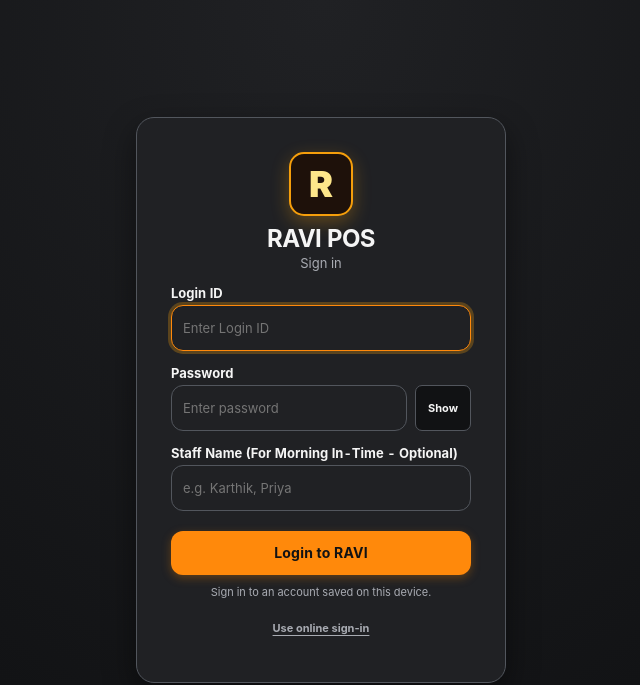
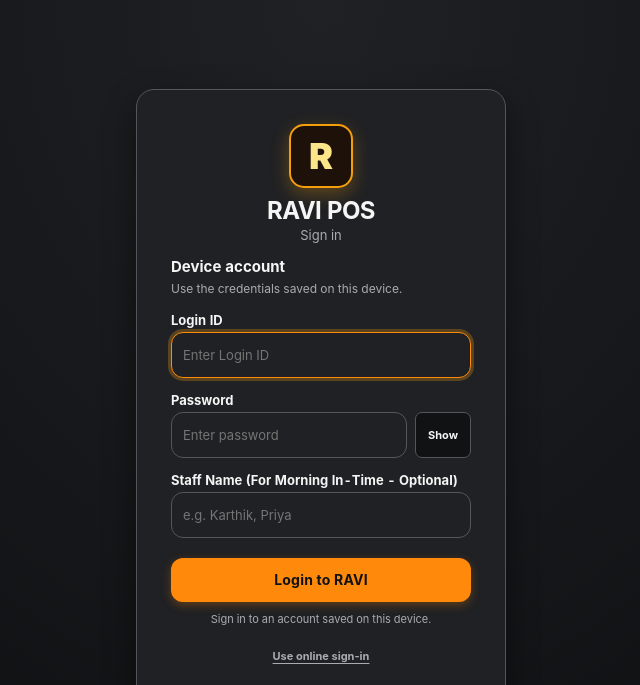
Before and after one commit to ravichandran072002-arch/Takencafe, a plain HTML site: page index.html in a window 1280 px wide. Both pictures are taken after a click on the button "Use an account saved on this device". Shown: the top 685 px of the page, without its empty margins (319-959 px from the left). Drawn offline with Linux system fonts and the light colour scheme.

Commit message:
Clarify shared staff and co-owner sign-in

```diff
--- a/index.html
+++ b/index.html
@@ -657,6 +657,8 @@
         <p id="loginShopSub">Sign in</p>
       </div>
 
+      <h2 id="shopAccountLoginTitle" class="shop-account-login-title">Shop account</h2>
+      <p id="shopAccountLoginHelp" class="shop-account-login-help">Staff and co-owners sign in here with their own Login ID and PIN.</p>
       <select id="loginMode" aria-label="Sign-in mode" hidden>
         <option value="staff">Online account</option>
         <option value="local">This device’s account</option>
@@ -673,7 +675,7 @@
         </div>
       </div>
       <div id="pinEnrollment" class="field-group login-pin-enrollment" hidden>
-        <label><input type="checkbox" id="setupPinOnLogin" /> Set up my Owner PIN on this device</label>
+        <label><input type="checkbox" id="setupPinOnLogin" /> Set up my Owner or Co-owner PIN on this device</label>
         <div id="newPinFields" hidden>
           <label for="newLoginPin">New 4-digit PIN</label>
           <input id="newLoginPin" type="password" inputmode="numeric" maxlength="4" autocomplete="off" />
--- a/ravi-cloud.js
+++ b/ravi-cloud.js
@@ -747,6 +747,10 @@ const RaviCloud = (() => {
       const online = mode.value === "staff";
       const password = online && /^[A-Za-z0-9_-]{24}$/.test(secret.value.trim());
       byId("localLoginStaffName").hidden = online;
+      byId("shopAccountLoginTitle").textContent = online ? "Shop account" : "Device account";
+      byId("shopAccountLoginHelp").textContent = online
+        ? "Staff and co-owners sign in here with their own Login ID and PIN."
+        : "Use the credentials saved on this device.";
       byId("pinEnrollment").hidden = !password;
       byId("newPinFields").hidden = !password || !setupPin.checked;
       byId("loginPassLabel").textContent = online ? "Password or 4-digit PIN" : "Password";
--- a/sw.js
+++ b/sw.js
@@ -1,4 +1,4 @@
-const CACHE = "ravi-pos-v38";
+const CACHE = "ravi-pos-v39";
 const ASSETS = ["./", "./index.html", "./manifest.json", "./ui.css", "./ravi-fixes.js", "./ravi-cloud.js",
   "./icons/icon-192.png", "./icons/icon-512.png", "./icons/icon-maskable-512.png", "./icons/apple-touch-icon.png"];
 self.addEventListener("install", e => { e.waitUntil(caches.open(CACHE).then(c => c.addAll(ASSETS)).then(() => self.skipWaiting())); });
--- a/ui.css
+++ b/ui.css
@@ -358,3 +358,6 @@ body:not(:has(#tab-pos.active)) .live-bill-bar { display: none; }
 }
 .shop-entry-form .drive-auto-excel { display: flex; align-items: center; }
 .shop-entry-form .drive-auto-excel input { width: auto; min-height: 26px; }
+
+.shop-account-login-title { margin: 0 0 4px; font-size: 15px; }
+.shop-account-login-help { margin: 0 0 14px; color: var(--muted); font-size: 12px; line-height: 1.45; }
```
